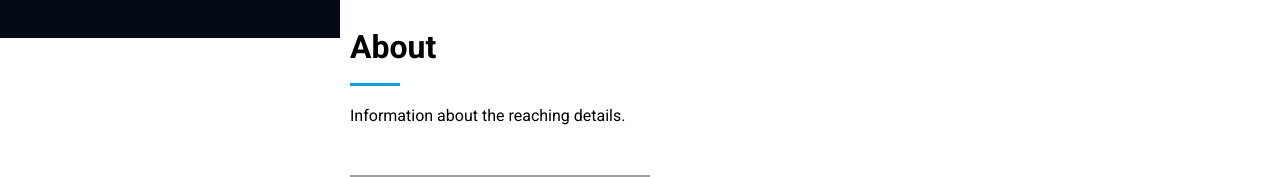
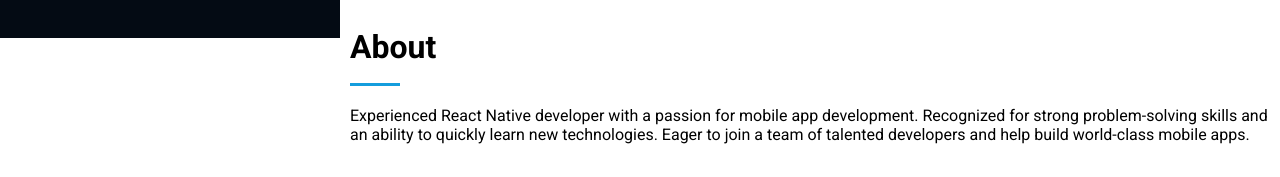
Before and after one commit to RehanAhmed-dotcom/PortfolioWeb, a React (Vite) app: page / in a window 1280 px wide. Shown: the part 802-979 px from the top of the page. Built offline with nearby package versions, Linux system fonts and the light colour scheme; grey boxes are pictures that could not be loaded.

Commit message:
about updated

```diff
--- a/src/Screens/About/index.tsx
+++ b/src/Screens/About/index.tsx
@@ -5,7 +5,12 @@ const About = () => {
     <section className="aboutdiv" id={"About"}>
       <div className="headingAboutDiv">
         <h2 className="headingAbout">About</h2>
-        <p className="dummyAbout">Information about the reaching details.</p>
+        <p className="dummyAbout">
+          Experienced React Native developer with a passion for mobile app
+          development. Recognized for strong problem-solving skills and an
+          ability to quickly learn new technologies. Eager to join a team of
+          talented developers and help build world-class mobile apps.
+        </p>
         <div className="aboutContent">
           <div className="imagediv">
             <img src={pic} alt="wrong path" />
```
